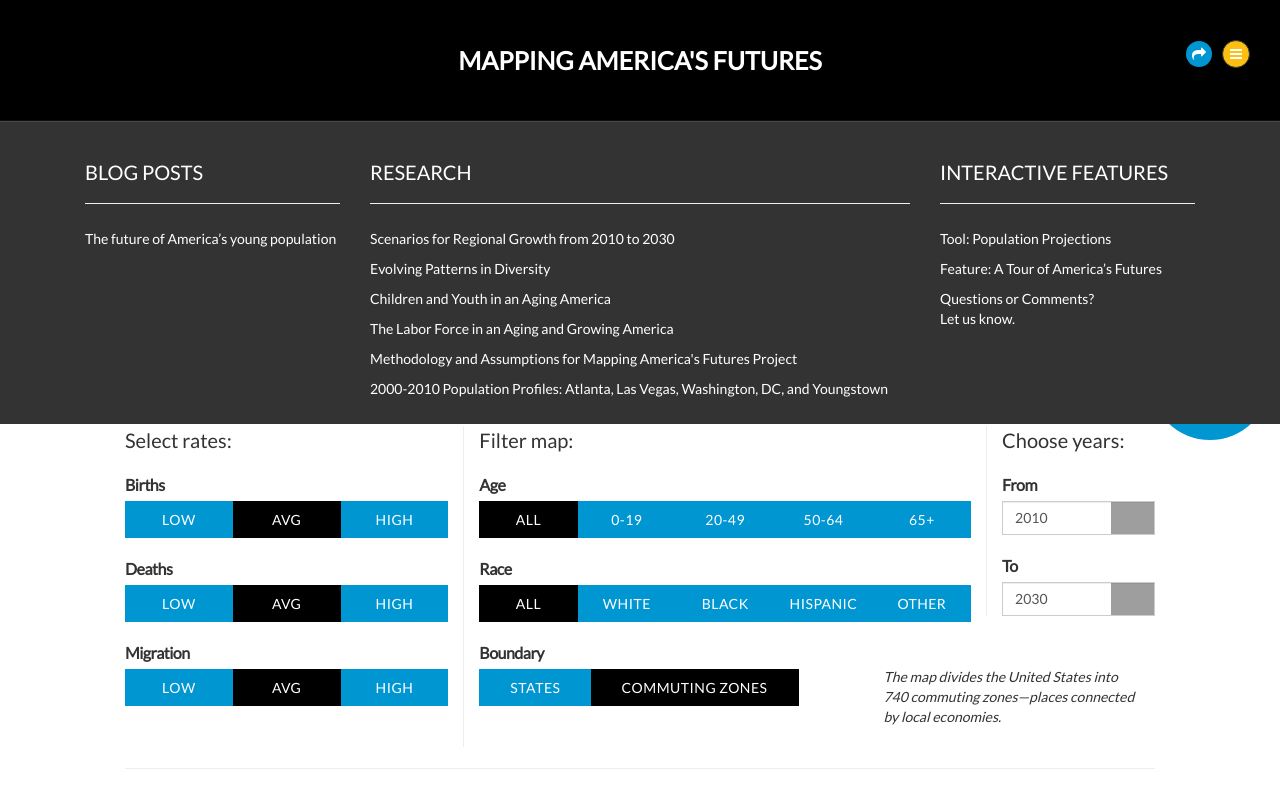
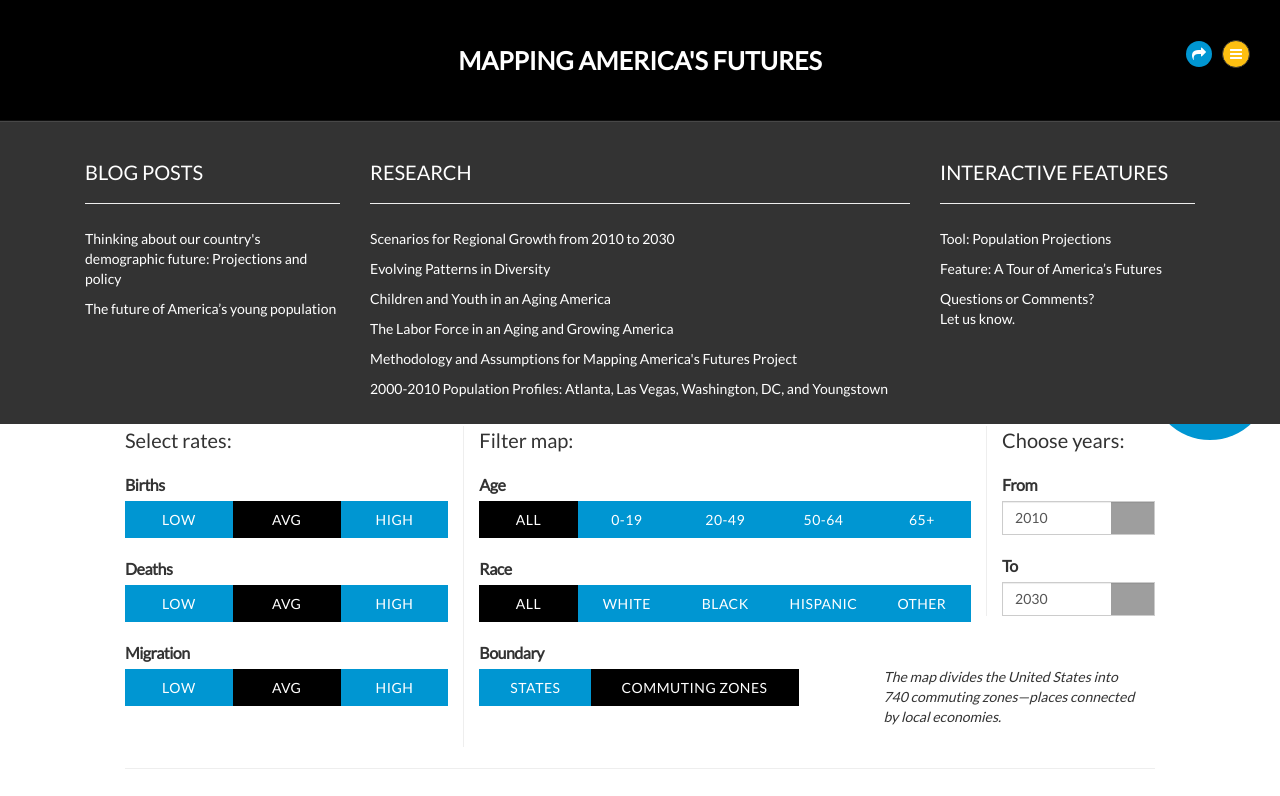
Before and after one commit to UrbanInstitute/mapping-americas-futures_development, a website: page app/views/index_dist.html in a window 1280 px wide. Both pictures are taken after a click on the element 1236 px from the left and 54 px from the top of the page. Shown: the top 796 px of the page. Drawn offline with Linux system fonts and the light colour scheme; files that its build step writes are made by us from their sources; no server answers; grey boxes are pictures that could not be loaded; files whose address does not match are found by name.

Commit message:
deployed blog changes

```diff
--- a/app/views/index_dist.html
+++ b/app/views/index_dist.html
@@ -81,6 +81,9 @@
       <div class="col-sm-3">
         <h1 class="dropdown-section-header">BLOG POSTS</h1>
         <hr/>
+        <a target="_blank" href="http://blog.metrotrends.org/2015/01/thinking-countrys-demographic-future-projections-policy/">
+          Thinking about our country's demographic future: Projections and policy
+        </a>
         <a target="_blank" href="http://blog.metrotrends.org/2014/06/future-americas-young-population/">
           The future of America’s young population
         </a>
```
Also changed, not shown: app/views/index_build.html (+1 -0 lines), dist/images/favicon.ico (added), dist/index.html, dist/json/cities.json.
